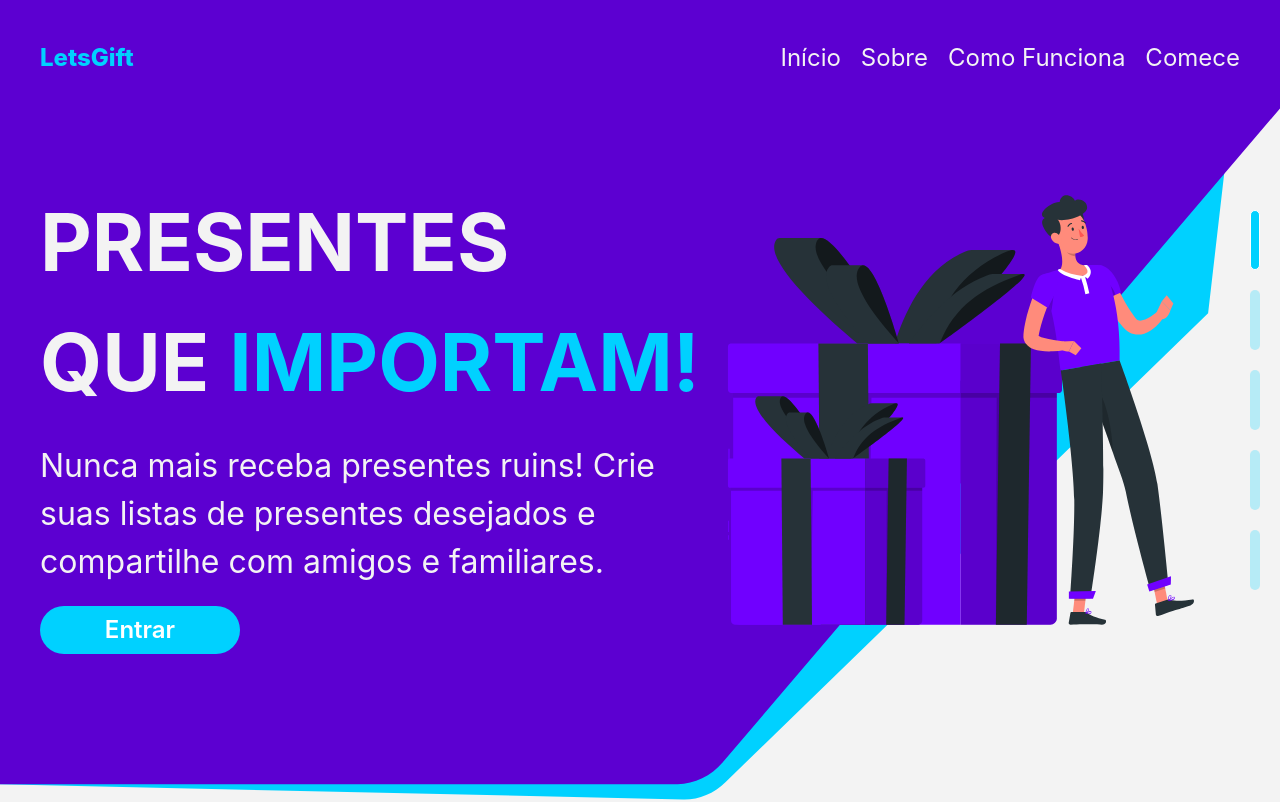
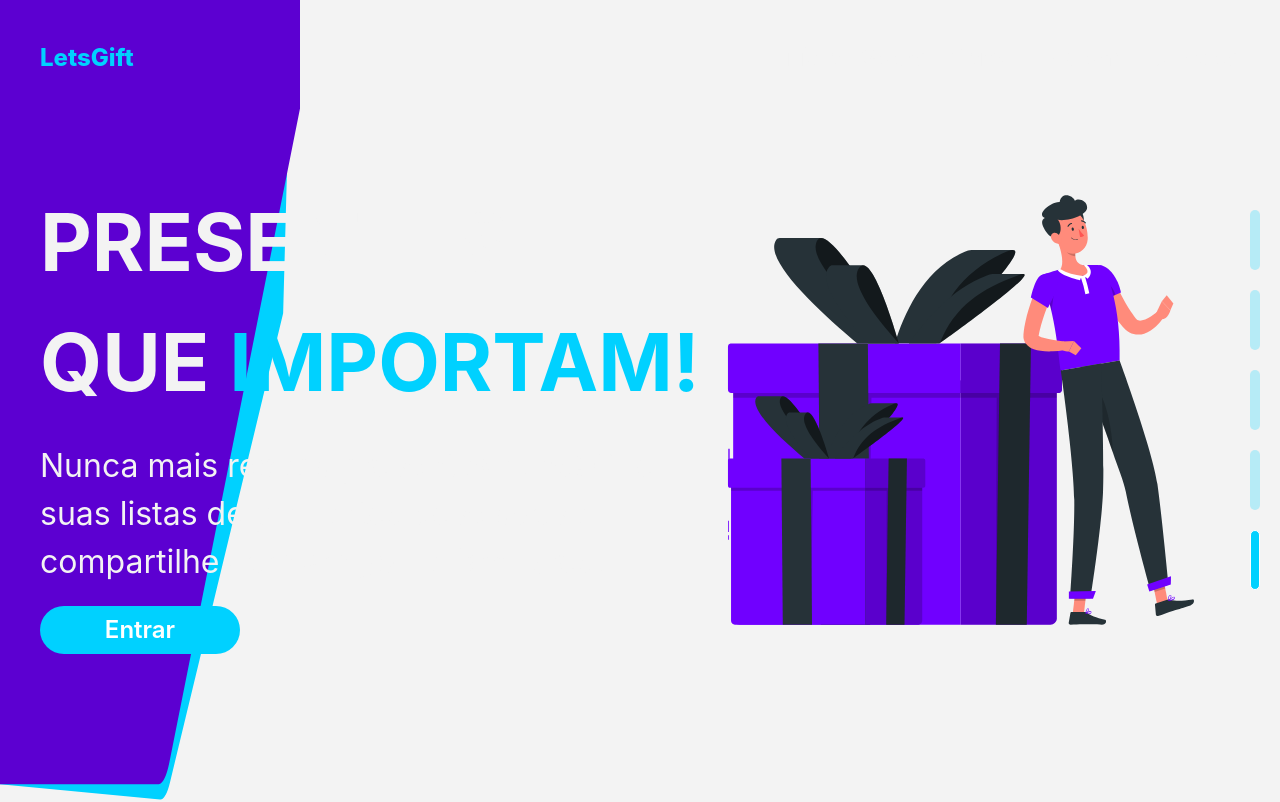
Before and after one commit to lcpsd/LetsGift-Landing-Page, a Next.js app: page / in a window 1280 px wide. Shown: the top 802 px of the page. Built offline with nearby package versions, Linux system fonts and the light colour scheme.

Commit message:
fix: section bg image size

```diff
--- a/src/components/BgImage.tsx
+++ b/src/components/BgImage.tsx
@@ -1,4 +1,4 @@
-import { Box, ChakraProps, ChakraStyledOptions, Flex } from "@chakra-ui/react";
+import { Box, ChakraProps, ChakraStyledOptions, Flex, Img } from "@chakra-ui/react";
 
 interface BgImageProps extends ChakraProps, ChakraStyledOptions {
     url: string;
@@ -9,14 +9,20 @@ export function BgImage({ children, url, ...rest }: BgImageProps) {
 
     return (
         <Flex
-            bgImage={url}
             w="100vw"
             h="100%"
-            minH="100vh"
-            justify="center"
-            bgRepeat="no-repeat"
+            pointerEvents="none"
+            position="relative"
             {...rest}
         >
+            <Img
+                src={url} h="100vh"
+                zIndex={-1000}
+                position="absolute"
+                left={0}
+                top={0}
+                visibility={{ base: "hidden", lg: "visible" }}
+            />
             {children}
         </Flex>
     )
--- a/src/components/Footer.tsx
+++ b/src/components/Footer.tsx
@@ -9,7 +9,7 @@ export function Footer() {
             align="center"
             justify="center"
             color="primary"
-            bg="secondaryDark"
+            bg="secondary"
             h="80px"
             w="100%"
         >
--- a/src/components/sections/Header.tsx
+++ b/src/components/sections/Header.tsx
@@ -12,9 +12,9 @@ export function HeaderSection() {
         <Section>
             <Menu isOpen={isOpen} toggle={() => setIsOpen(!isOpen)} />
 
-            <Flex h="100% " w="100 % " zIndex="1" justify="center" direction={{ base: "column", lg: "row" }} gap={{ base: 10, lg: 0 }}>
+            <Flex h="100% " w="100%" zIndex="1" justify="center" direction={{ base: "column", lg: "row" }} gap={{ base: 10, lg: 0 }}>
 
-                < Flex
+                <Flex
                     flex="1"
                     align={{ base: "center", lg: "flex-start" }
                     }
@@ -23,7 +23,7 @@ export function HeaderSection() {
                     gap={5}
                 >
                     {/* Title */}
-                    < MotionFlex
+                    <MotionFlex
                         initial={{ y: -50, opacity: 0 }}
                         whileInView={{ y: 0, opacity: 1 }}
                         fontSize={{ base: "2.5rem", lg: "4rem", xl: "5rem" }}
@@ -39,7 +39,7 @@ export function HeaderSection() {
                     </MotionFlex >
 
                     {/* Subtitle */}
-                    < MotionText
+                    <MotionText
                         fontSize={{ base: "1rem", lg: "1.5rem", xl: "2rem" }}
                         textAlign={{ base: "center", lg: "start" }}
                         initial={{ y: -50, opacity: 0 }}
@@ -50,7 +50,7 @@ export function HeaderSection() {
                     </MotionText >
 
                     {/* Button */}
-                    < MotionButton
+                    <MotionButton
                         bg="tertiary"
                         colorScheme="purple"
                         fontWeight="semibold"
@@ -65,16 +65,17 @@ export function HeaderSection() {
                         Entrar
                     </MotionButton >
 
-                </Flex >
+                </Flex>
 
                 {/* Vector */}
-                < MotionFlex
+                <MotionFlex
                     flex="1"
                     align="center"
                     justify="center"
                     initial={{ x: 50, opacity: 0 }}
                     whileInView={{ x: 0, opacity: 1 }}
                     transition={{ delay: 0.4 }}
+                    pointerEvents="none"
                 >
                     <Img
                         src="/images/vector02.svg"
--- a/src/components/sections/StartNow.tsx
+++ b/src/components/sections/StartNow.tsx
@@ -9,10 +9,7 @@ export function StartNowSection() {
             gap={5}
             direction={{ base: "column", lg: "row" }}
             h={{ base: "100%", lg: "100vh" }}
-            bgColor={{ base: "secondary", lg: "transparent" }}
-            bgImage={{ base: "", lg: "/images/vector6.svg" }}
-            bgRepeat="no-repeat"
-            bgSize="100%, 100%"
+            bgColor={{ base: "secondaryDark", lg: "transparent" }}
         >
             {/* Text */}
             <MotionFlex
--- a/src/pages/index.tsx
+++ b/src/pages/index.tsx
@@ -21,7 +21,6 @@ export default function Home() {
         <BgImage
           url="/images/vector01.svg"
           bgColor={{ base: "secondary", lg: "transparent" }}
-          bgSize={{ base: "0, 0", lg: "100%, 100%" }}
         >
           <HeaderSection />
         </BgImage>
@@ -38,9 +37,13 @@ export default function Home() {
 
         <FeaturesSection />
 
-        <StartNowSection />
+        <BgImage
+          url="/images/vector6.svg"
+        >
+          <StartNowSection />
+        </BgImage>
+        <Footer />
       </Container >
-      <Footer />
     </>
   )
 }
```
Also changed, not shown: src/components/Section.tsx (+9 -1 lines), public/images/Vector01.svg.
